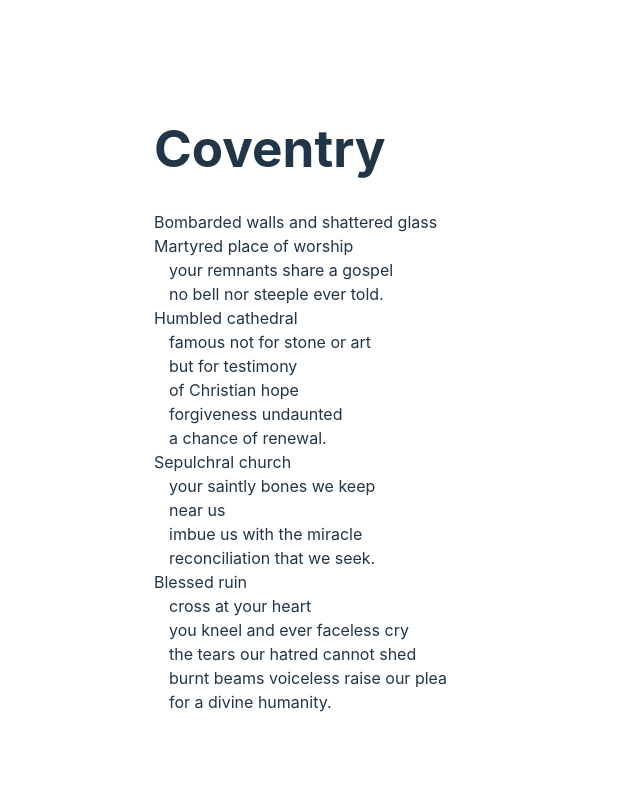
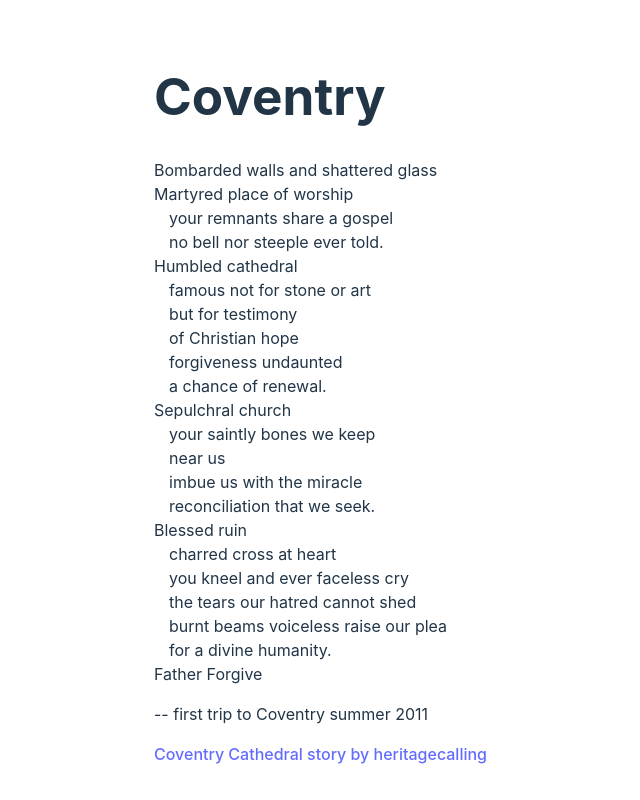
Before and after one commit to berkeleycole/writing-blog, a React (Vite) app: page /poems/coventry in a window 1280 px wide. Shown: the whole page, without its empty margins (46-686 px from the left). Built offline with nearby package versions, Linux system fonts and the light colour scheme.

Commit message:
more edits

```diff
--- a/src/pages/poetry/Coventry.tsx
+++ b/src/pages/poetry/Coventry.tsx
@@ -22,12 +22,18 @@ const Coventry = (): ReactElement => {
         <span style={{marginLeft: '15px'}}></span>imbue us with the miracle<br />
         <span style={{marginLeft: '15px'}}></span>reconciliation that we seek.<br />
         Blessed ruin<br />
-        <span style={{marginLeft: '15px'}}></span>cross at your heart<br />
+        <span style={{marginLeft: '15px'}}></span>charred cross at heart<br />
         <span style={{marginLeft: '15px'}}></span>you kneel and ever faceless cry<br />
         <span style={{marginLeft: '15px'}}></span>the tears our hatred cannot shed<br />
         <span style={{marginLeft: '15px'}}></span>burnt beams voiceless raise our plea<br />
         <span style={{marginLeft: '15px'}}></span>for a divine humanity.<br />
+        Father Forgive<br />
       </div>
+
+      <p>-- first trip to Coventry summer 2011</p>
+      <a href="https://heritagecalling.com/2019/08/14/the-destruction-and-rebirth-of-coventry-cathedral/">
+        Coventry Cathedral story by heritagecalling
+      </a>
     </div>
   )
 }
--- a/src/pages/poetry/NightSky.tsx
+++ b/src/pages/poetry/NightSky.tsx
@@ -23,6 +23,7 @@ const NightSky = (): ReactElement => {
         immersed<br />
         in this thick night sky<br />
         and who says we will ever come back?<br />
+        we'll make new figures in the stars
       </div>
     </div>
   )
```
